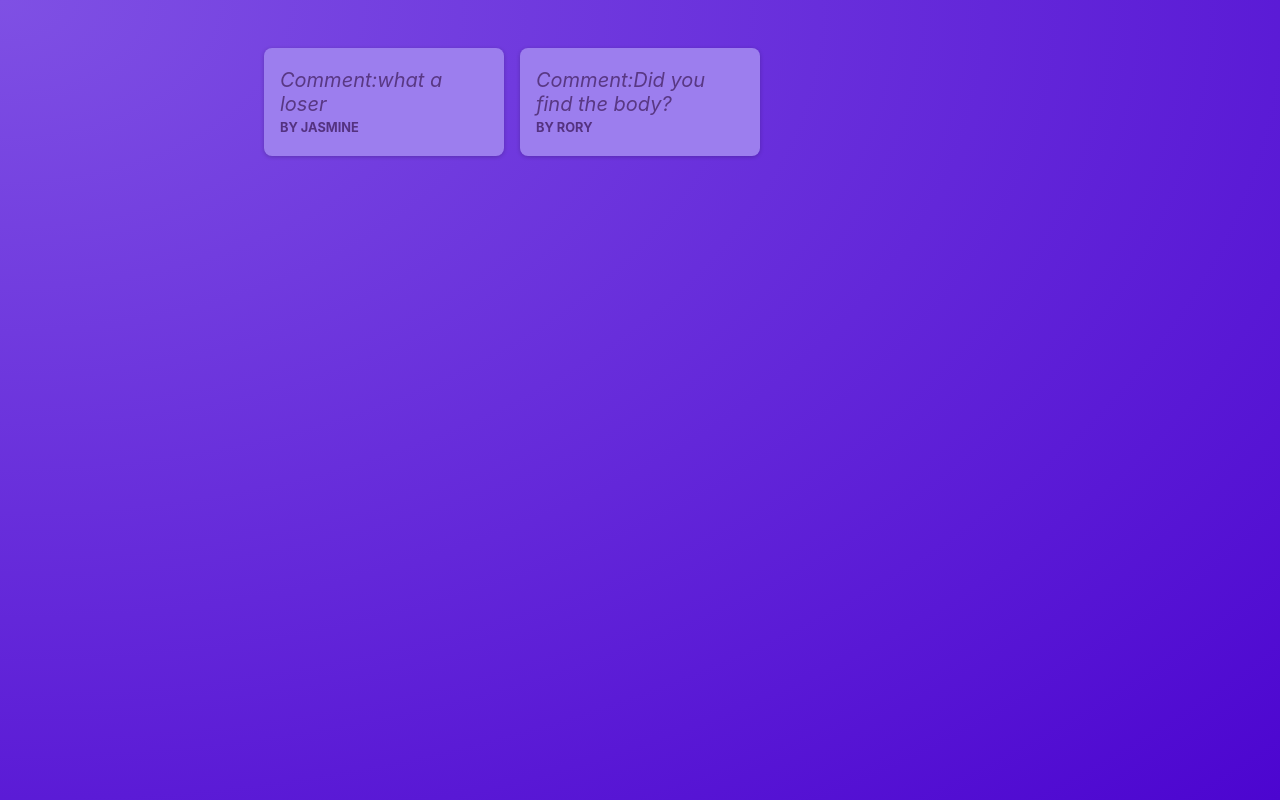
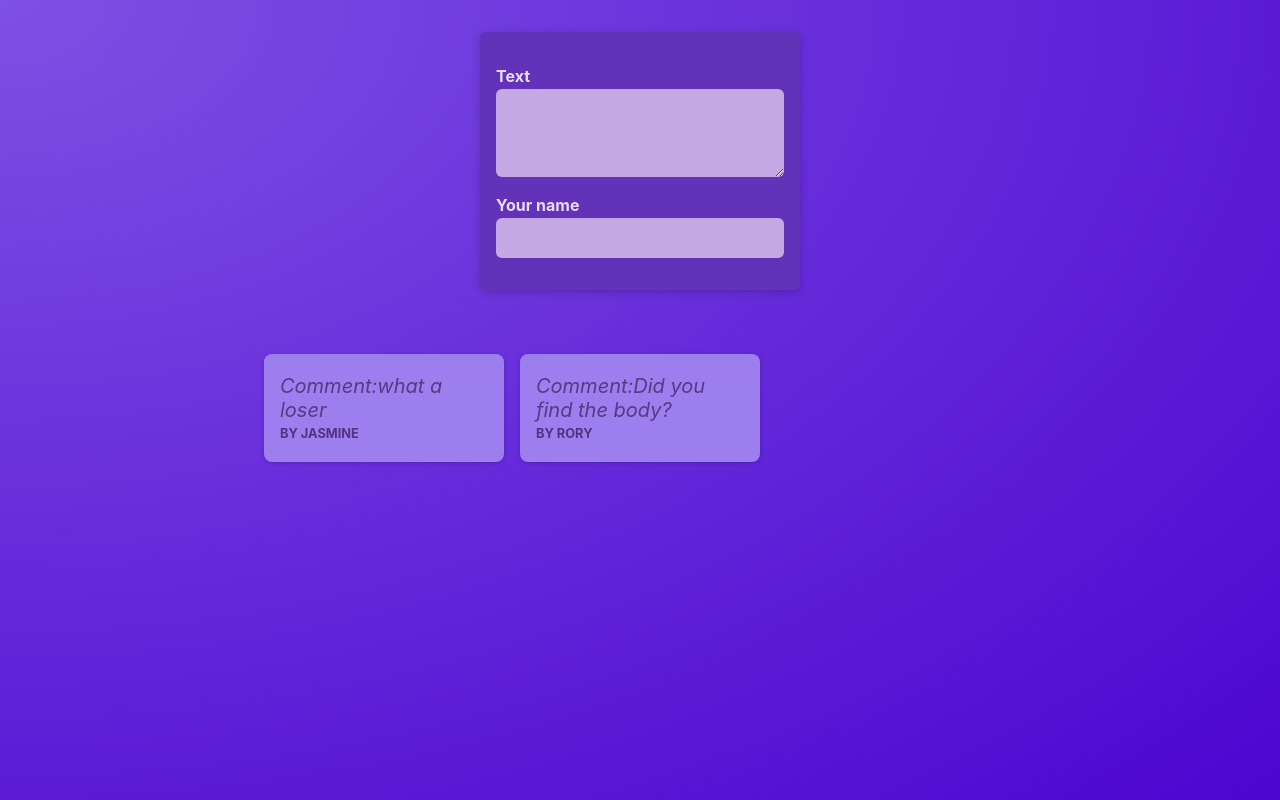
Before and after one commit to YarialisGuzman/makeAPost, a React (Vite) app: page / in a window 1280 px wide. Built offline with nearby package versions, Linux system fonts and the light colour scheme.

Commit message:
Create new post modal

```diff
--- /dev/null
+++ b/src/components/NewPost.jsx
@@ -0,0 +1,18 @@
+import classes from './NewPost.module.css';
+
+function NewPost() {
+  return (
+    <form className={classes.form}>
+      <p>
+        <label htmlFor="body">Text</label>
+        <textarea id="body" required rows={3} />
+      </p>
+      <p>
+        <label htmlFor="name">Your name</label>
+        <input type="text" id="name" required />
+      </p>
+    </form>
+  );
+}
+
+export default NewPost;
--- /dev/null
+++ b/src/components/NewPost.module.css
@@ -0,0 +1,55 @@
+.form {
+    background-color: #6233b9;
+    padding: 1rem;
+    width: 20rem;
+    margin: 2rem auto;
+    border-radius: 6px;
+    box-shadow: 0 2px 8px rgba(0, 0, 0, 0.2);
+  }
+
+  .form label {
+    display: block;
+    margin-bottom: 0.05rem;
+    color: #eadbfb;
+    font-weight: bold;
+  }
+
+  .form input,
+  .form textarea {
+    display: block;
+    width: 100%;
+    font: inherit;
+    padding: 0.5rem;
+    border-radius: 6px;
+    border: none;
+    background-color: #c4a9e4;
+    color: #28262c;
+  }
+
+  .actions {
+    display: flex;
+    justify-content: flex-end;
+    gap: 0.5rem;
+  }
+
+  .actions button {
+    cursor: pointer;
+    font: inherit;
+    padding: 0.5rem 1.5rem;
+    border: none;
+    border-radius: 4px;
+    background-color: #34036c;
+    color: #e5d5f7;
+  }
+
+  .actions button:hover {
+    background-color: #23014a;
+  }
+
+  .actions button[type='button'] {
+    background-color: transparent;
+  }
+
+  .actions button[type='button']:hover {
+    color: #d1bee6;
+  }
--- a/src/components/UnorderedList.jsx
+++ b/src/components/UnorderedList.jsx
@@ -1,11 +1,15 @@
 import Post from './Post';
 import classes from './UnorderedList.module.css'
+import NewPost from './NewPost';
 function UnorderedList(){
  return(
+   <>
+   <NewPost></NewPost>
     <ul className={classes.posts}>
     <Post author="Jasmine" body="what a loser"></Post>
     <Post author="Rory" body="Did you find the body?"/>
     </ul>
+    </>
  )
 }
 
```
